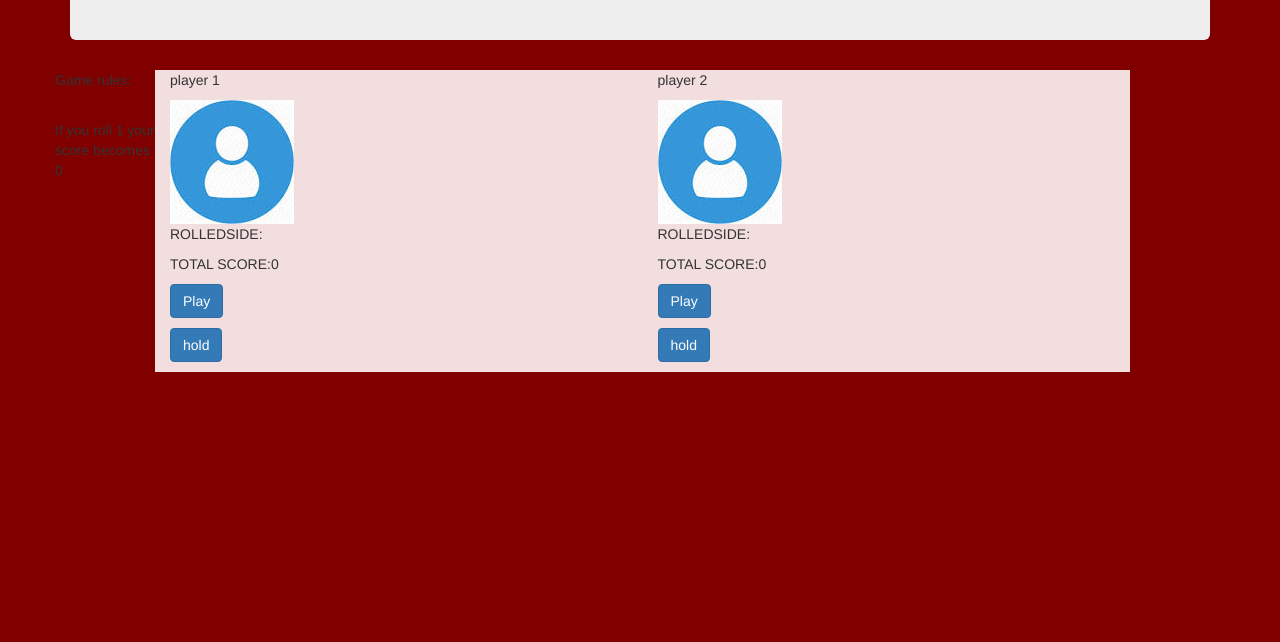
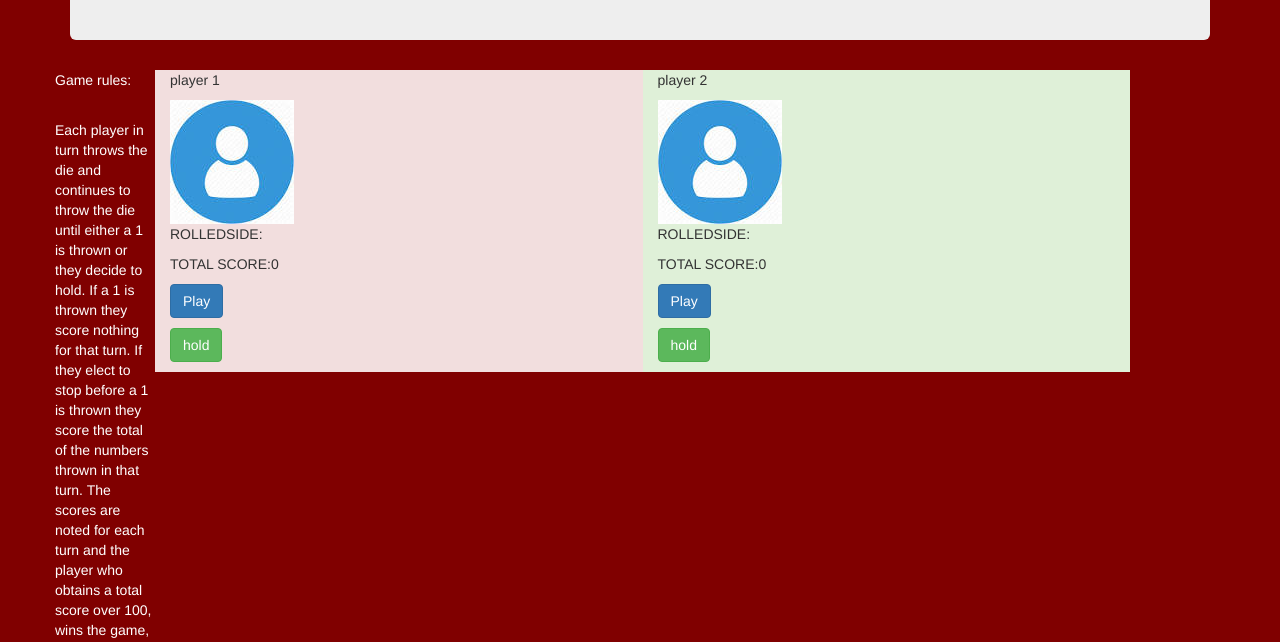
Before and after one commit to carolmbithe/Pig-dice, a plain HTML site: page index.html in a window 1280 px wide. Shown: the part 155-797 px from the top of the page. Drawn offline with nearby package versions, Linux system fonts and the light colour scheme.

Commit message:
added a read me

```diff
--- a/css/styles.css
+++ b/css/styles.css
@@ -7,4 +7,5 @@ body{
 .rules{
   float:left;
   width: 100px;
+  color: white;
 }
--- a/index.html
+++ b/index.html
@@ -11,14 +11,14 @@
     </head>
     <body>
       <div class="container">
-        <div class="jumbotron">
+        <div class="jumbotron bg-dark text-white">
         <h1>Pig Dice Game</h1>
       </div>
           <div class="row">
 
             <div class="rules">
               <p>Game rules:</p><br>
-              <p>If you roll 1 your score becomes 0</p>
+              <p>Each player in turn throws the die and continues to throw the die until either a 1 is thrown or they decide to hold.  If a 1 is thrown they score nothing for that turn.  If they elect to stop before a 1 is thrown they score the total of the numbers thrown in that turn.  The scores are noted for each turn and the player who obtains a total score over 100, wins the game, provided they are not then out-scored by a subsequent player who has thrown one fewer rolls and still has a turn left.</p>
           </div>
               <div class="col-md-5 bg-danger ">
                 <p>player 1</p>
@@ -26,17 +26,17 @@
                   <p>ROLLEDSIDE:<span id="rolledside1"></span></p>
                   <p>TOTAL SCORE:<span id="totalscore1">0</span></p>
                   <p><button class="btn-primary btn " id="play1">Play</button><br></p>
-                  <p><button class="btn-primary btn " id="hold1">hold</button></p>
+                  <p><button class="btn-success btn " id="hold1">hold</button></p>
 
               </div>
 
-                <div class="col-md-5 bg-danger">
+                <div class="col-md-5 bg-success">
                 <p>player 2</p>
                   <img src="images/person.jpeg">
                 <p>ROLLEDSIDE:<span id="rolledside2"></span></p
                 <p>TOTAL SCORE:<span id="totalscore2">0</span></p>
                 <p><button class="btn-primary btn " id="play2">Play</button><br></p>
-                <p><button class="btn-primary btn " id="hold2">hold</button></p>
+                <p><button class="btn-success btn " id="hold2">hold</button></p>
             </div>
 
         </div>
```
Also changed, not shown: 1 other file.
